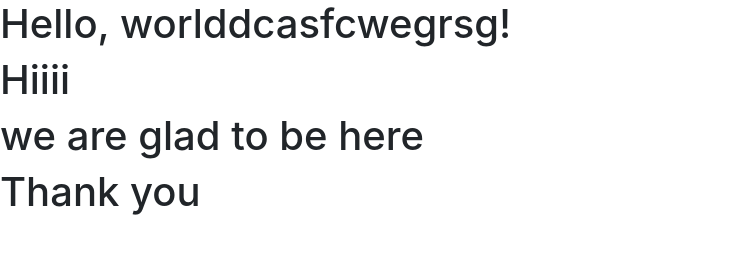
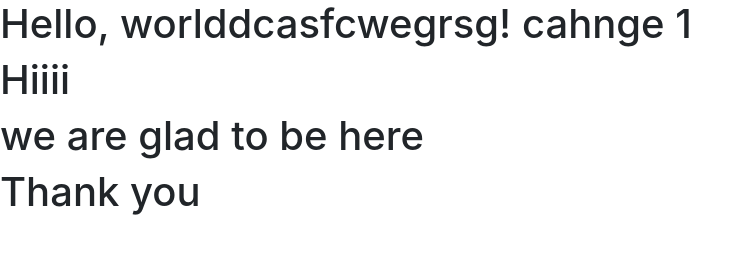
Before and after one commit to Prajakta8888/GitLearning, a plain HTML site: page My Website/index.html in a window 1280 px wide. Shown: the whole page, without its empty margins (0-751 px from the left). Drawn offline with nearby package versions, Linux system fonts and the light colour scheme.

Commit message:
change 1

```diff
--- a/My Website/index.html
+++ b/My Website/index.html
@@ -11,7 +11,7 @@
     <title>Hello, world!</title>
   </head>
   <body>
-    <h1>Hello, worlddcasfcwegrsg!</h1>
+    <h1>Hello, worlddcasfcwegrsg! cahnge 1</h1>
     <h1>Hiiii</h1>
     <h1>we are glad to be here</h1>
     <h1>Thank you</h1>
```
